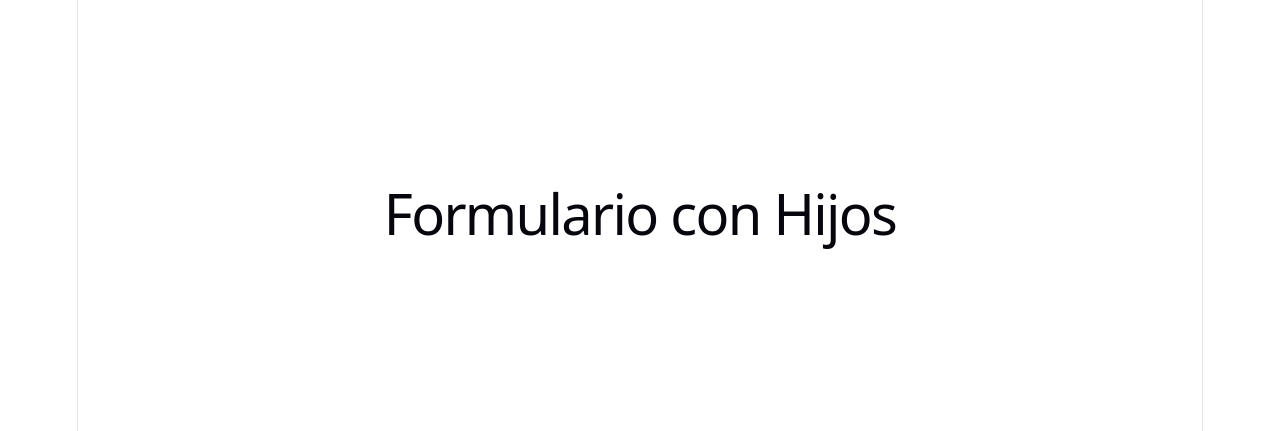
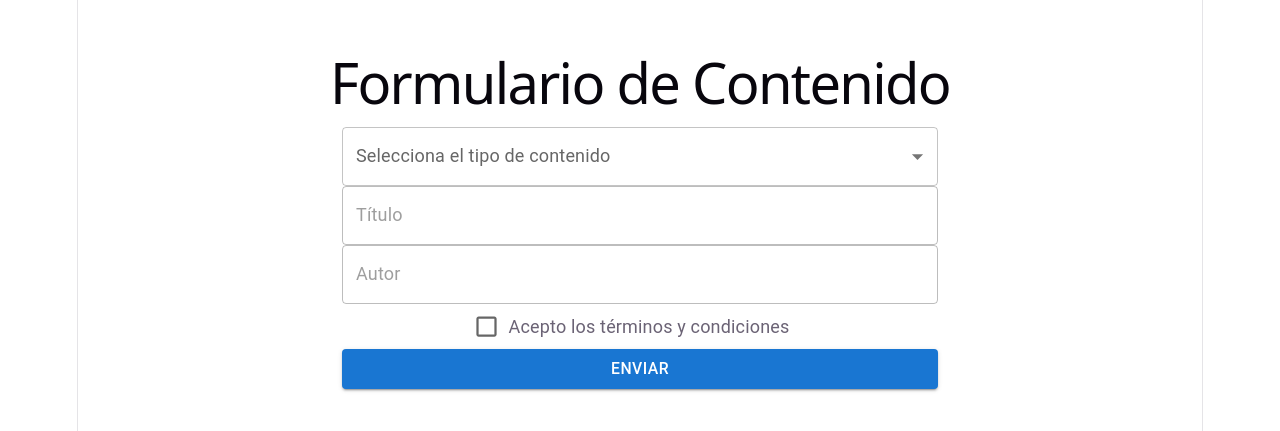
Before and after one commit to JuananA1000/FormularioConHijos, a React (Vite) app: page / in a window 1280 px wide. Shown: the part 187-618 px from the top of the page. Built offline with nearby package versions, Linux system fonts and the light colour scheme.

Commit message:
FEAT: Form básico

```diff
--- a/src/App.jsx
+++ b/src/App.jsx
@@ -1,14 +1,118 @@
-import { useState } from 'react';
+import React from 'react';
+import { useFormik } from 'formik';
+import {
+  TextField,
+  Checkbox,
+  FormControlLabel,
+  Button,
+  Box,
+  Typography,
+  FormHelperText,
+  MenuItem,
+} from '@mui/material';
+
 import './App.css';
 
-function App() {
-  const [count, setCount] = useState(0);
+const App = () => {
+  const formik = useFormik({
+    initialValues: {
+      tipoDeContenido: '',
+      nombre: '',
+      apellidos: '',
+      terminos: false,
+    },
+    validate: (values) => {
+      const errors = {};
+      if (!values.nombre) errors.nombre = 'El nombre es obligatorio';
+      if (!values.apellidos) errors.apellidos = 'Los apellidos son obligatorios';
+      if (!values.terminos) errors.terminos = 'Debes aceptar los términos';
+      return errors;
+    },
+    onSubmit: (values) => {
+      console.log('Datos enviados:', values);
+      alert('Formulario enviado con éxito');
+    },
+  });
+
+  // Opciones para el select
+  const tiposDeContenido = [
+    { value: 'video', label: 'Vídeo' },
+    { value: 'audio', label: 'Audio' },
+    { value: 'texto', label: 'Texto' },
+  ];
 
   return (
     <div className='app'>
-      <h1>Formulario con Hijos</h1>
+      <h1>Formulario de Contenido</h1>
+      <form>
+        <TextField
+          fullWidth
+          select // Esta propiedad convierte el TextField en un Select
+          id='plan'
+          name='plan'
+          label='Selecciona el tipo de contenido'
+          value={formik.values.tipoDeContenido}
+          onChange={formik.handleChange}
+          onBlur={formik.handleBlur}
+          error={formik.touched.tipoDeContenido && Boolean(formik.errors.tipoDeContenido)}
+          helperText={formik.touched.tipoDeContenido && formik.errors.tipoDeContenido}>
+          {tiposDeContenido.map((option) => (
+            <MenuItem key={option.value} value={option.value}>
+              {option.label}
+            </MenuItem>
+          ))}
+        </TextField>
+
+        <TextField
+          fullWidth
+          id='titulo'
+          name='titulo'
+          label='Título'
+          value={formik.values.titulo}
+          onChange={formik.handleChange}
+          onBlur={formik.handleBlur} // Ayuda a saber si el usuario tocó el campo
+          error={formik.touched.titulo && Boolean(formik.errors.titulo)}
+          helperText={formik.touched.titulo && formik.errors.titulo}
+          disabled={!formik.values.tipoDeContenido}
+          />
+
+        <TextField
+          fullWidth
+          id='autor'
+          name='autor'
+          label='Autor'
+          value={formik.values.autor}
+          onChange={formik.handleChange}
+          onBlur={formik.handleBlur}
+          error={formik.touched.autor && Boolean(formik.errors.autor)}
+          helperText={formik.touched.autor && formik.errors.autor}
+          disabled={!formik.values.tipoDeContenido}
+        />
+
+        <Box>
+          <FormControlLabel
+            control={
+              <Checkbox
+                id='terminos'
+                name='terminos'
+                checked={formik.values.terminos}
+                onChange={formik.handleChange}
+                color='primary'
+              />
+            }
+            label='Acepto los términos y condiciones'
+          />
+          {formik.touched.terminos && formik.errors.terminos && (
+            <FormHelperText error>{formik.errors.terminos}</FormHelperText>
+          )}
+        </Box>
+
+        <Button color='primary' variant='contained' fullWidth type='submit'>
+          Enviar
+        </Button>
+      </form>
     </div>
   );
-}
+};
 
 export default App;
```
